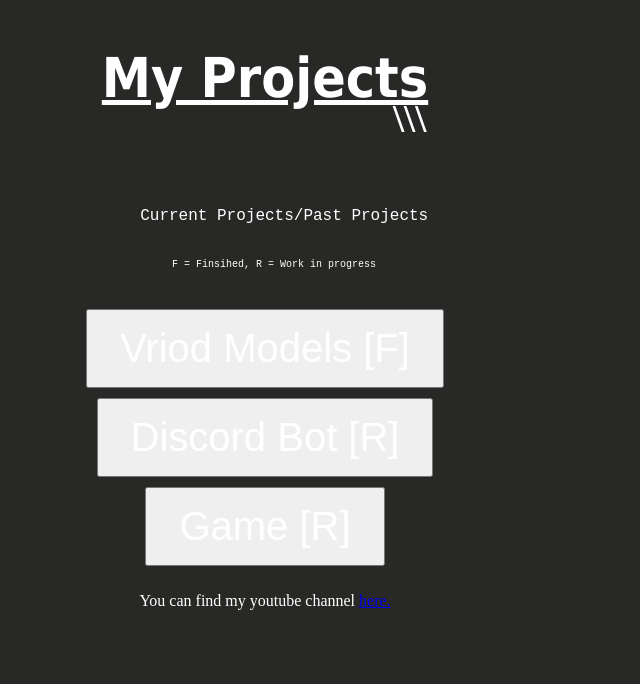
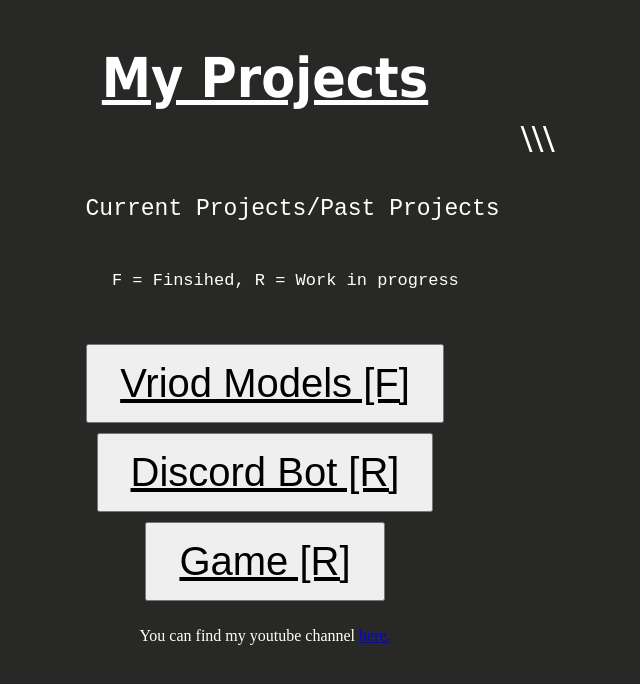
Before and after one commit to 2Cold4Jim/2ColdJim, a plain HTML site: page Page_Projects.html in a window 1280 px wide. Shown: the whole page, without its empty margins (375-1015 px from the left). Drawn offline with Linux system fonts and the light colour scheme.

Commit message:
Add files via upload

```diff
--- a/Page_Projects.html
+++ b/Page_Projects.html
@@ -17,8 +17,8 @@
 		}
 
         .button {
-            background-color: #4a5a59 border: none;
-            color: white;
+            background-color: #282926 border: none;
+
             padding: 15px 32px;
             text-align: center;
             text-decoration: none;
@@ -36,7 +36,7 @@
 
 		.HomeMenu {
 			position: absolute;
-			left: 60%;
+			left: 70%;
 			right: 50%;
 			up: 50%;
 			down: 50%;
@@ -48,11 +48,11 @@
 		}
 
 			.HomeMenu:hover {
-				left: 59.5%;
+				left: 69.5%;
 				text-decoration: underline;
 			}
         #Home {
-            top: 95px;
+            top: 115px;
             background-color: #7C9695;
         }
 	</style>
@@ -62,23 +62,29 @@
 <body>
 	<h2 style="text-align:center;text-decoration: underline;font-family:tahoma;font-weight: bold;font-size:55px;color:white;">My Projects</h2>
 	<br>
-	<br>
 
 	<div class="textbox">
-		<pre style="text-align:center;font-size:16px;color:white;">
+		<pre style="text-align:center;font-size:23px;color:white;">
     Current Projects/Past Projects
     </pre>
-	<pre style="text-align:center;font-size:10px;color:white;">
+	<pre style="text-align:center;font-size:17px;color:white;">
     F = Finsihed, R = Work in progress
     </pre>
-
-
 	</div>
 	<br>
 
-	<button class="button" onclick="location.href='https://ronson.booth.pm/'">Vriod Models [F]</button>
-	<button class="button" onclick="location.href='page2.html'">Discord Bot [R]</button>
-	<button class="button" onclick="location.href='page3.html'">Game [R]</button>
+	<button class="button">
+		<a href="https://ronson.booth.pm/" target="_blank" rel="noopener noreferrer" style="color:black" >
+		 Vriod Models [F]</a>
+	 </button>
+	 <button class="button">
+ 		<a href="https://ronson.booth.pm/" target="_blank" rel="noopener noreferrer" style="color:black" >
+ 		 Discord Bot [R]</a>
+ 	 </button>
+	 <button class="button">
+ 		<a href="https://ronson.booth.pm/" target="_blank" rel="noopener noreferrer" style="color:black" >
+ 		 Game [R]</a>
+ 	 </button>
 	<p style="text-align:center;color:white;">You can find my youtube channel <a href="https://www.youtube.com/channel/UCM94eFVZfJfRwPIMlhUl94w" target="_blank" rel="noopener noreferrer">here.</a></p>
 </body>
 
```
Also changed, not shown: Page_About.html (+4 -4 lines), Page_Contact.html (+4 -4 lines), Page_Home.html (+3 -3 lines).
